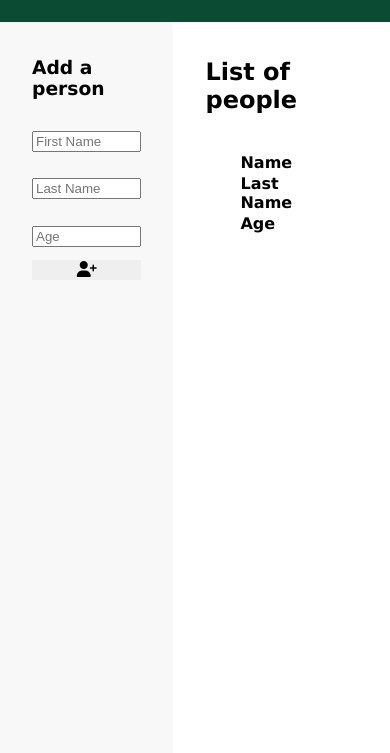
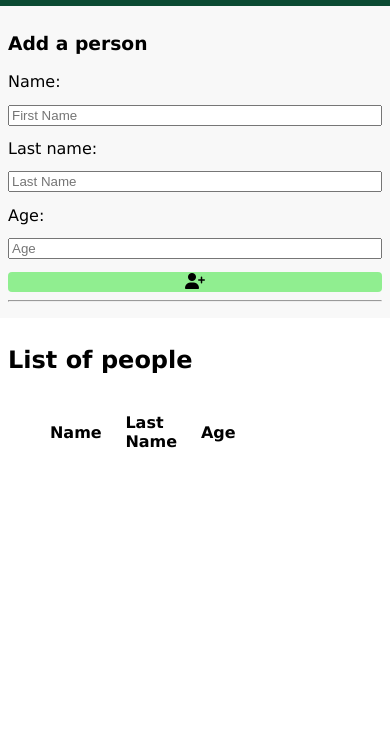
Before and after one commit to Miguel-ASM/bbk-bootcamp-metodos-http-con-express, a website: page public/index.html in a window 390 px wide. Shown: the part 91-844 px from the top of the page. Drawn offline with Linux system fonts and the light colour scheme; no server answers.

Commit message:
started working on the mobile version

```diff
--- a/public/css/style.css
+++ b/public/css/style.css
@@ -31,10 +31,12 @@ body {
     display: flex;
     flex-direction: column;
     justify-content: flex-start;
+    height: 100vh;
 }
 
 button{
     border-width: 0;
+    background-color: lightgreen;
 }
 
 button:hover{
@@ -90,13 +92,14 @@ main {
 
 /* PEOPLE LIST */
 table{
-    width: 100%;
+    width: 85%;
     text-align: left;
+    margin: auto;
 }
 
 td,th{
     display: inline-block;
-    margin: 0 2em 0;
+    margin: 0 1em 0;
     width: 15%;
 }
 
@@ -125,6 +128,7 @@ tbody{
 #addPersonForm button{
     font-size: 1em;
     width: 100%;
+    border-radius: 0.25em;
 }
 
 
@@ -191,3 +195,20 @@ tbody{
 }
 
 /* FOOTER */
+
+
+/* MEDIA QUERIES FOR MOBILE DEVICE */
+@media (max-width: 800px) {
+    tbody{
+        height: 40vh;
+    }
+    .layout-padding {
+        padding: 0.5rem 0.5rem 0.5rem;
+    }
+    .two-column-main {
+        display: flex;
+        flex-direction: column;
+        width: 100%;
+    }
+
+}
--- a/public/index.html
+++ b/public/index.html
@@ -22,16 +22,20 @@
                 <h3>Add a person</h3>
                 <form id="addPersonForm">
                     <div class="formGroup">
+                        <label for="addPersonFirstName">Name:</label>
                         <input id="addPersonFirstName" type="text" name="firstName" required placeholder="First Name">
                     </div>
                     <div class="formGroup">
+                        <label for="addPersonLastName">Last name:</label>
                         <input id="addPersonLastName" type="text" name="lastName" required placeholder="Last Name">
                     </div>
                     <div class="formGroup">
+                        <label for="addPersonAge">Age:</label>
                         <input id="addPersonAge" type="number" name="age" required placeholder="Age">
                     </div>
                     <button type="submit"><i class="fa fa-user-plus"></i></button>
                 </form>
+                <hr>
             </div>
             <div class="main-column layout-padding">
                 <section>
```
